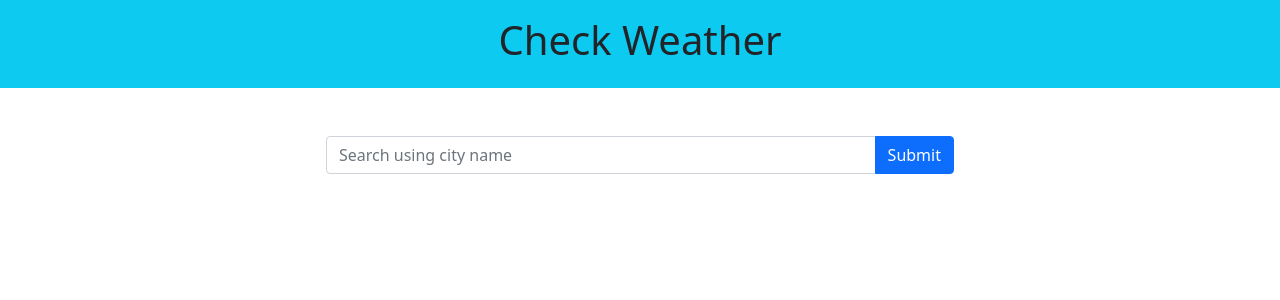
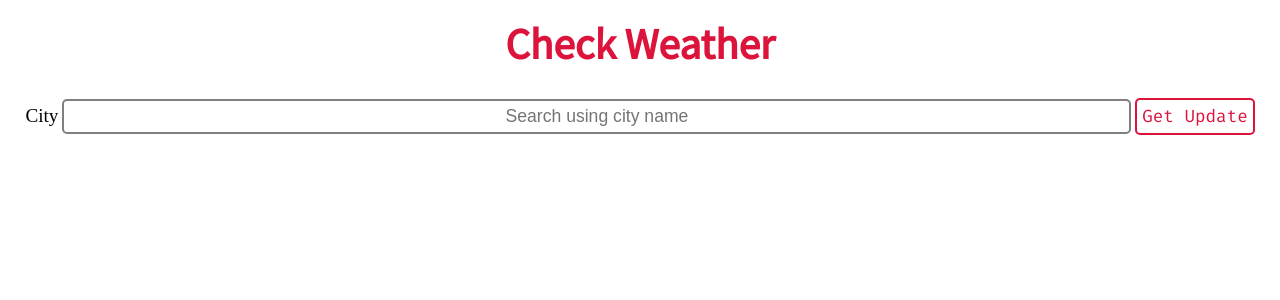
Before and after one commit to vipsh18/weatherdetector, a Django app: page / in a window 1280 px wide. Shown: the top 300 px of the page. Run offline with Django 4.2, Linux system fonts and the light colour scheme.

Commit message:
Add responsiveness

```diff
--- a/templates/index.html
+++ b/templates/index.html
@@ -4,39 +4,158 @@
 		<meta charset="utf-8" />
 		<title>Check Weather</title>
 		<link
-			href="https://cdn.jsdelivr.net/npm/bootstrap@5.1.3/dist/css/bootstrap.min.css"
+			href="https://fonts.googleapis.com/css2?family=Fira+Code&family=Source+Sans+Pro&display=swap"
 			rel="stylesheet"
-			integrity="sha384-1BmE4kWBq78iYhFldvKuhfTAU6auU8tT94WrHftjDbrCEXSU1oBoqyl2QvZ6jIW3"
-			crossorigin="anonymous"
 		/>
-		<!-- JavaScript Bundle with Popper -->
-		<script
-			src="https://cdn.jsdelivr.net/npm/bootstrap@5.1.3/dist/js/bootstrap.bundle.min.js"
-			integrity="sha384-ka7Sk0Gln4gmtz2MlQnikT1wXgYsOg+OMhuP+IlRH9sENBO0LRn5q+8nbTov4+1p"
-			crossorigin="anonymous"
-		></script>
+
+		<style>
+			*,
+			*::before,
+			*::after {
+				box-sizing: border-box;
+				margin: 0;
+				padding: 0;
+				text-align: center;
+			}
+
+			nav {
+				padding: 1.5rem;
+			}
+
+			nav > h1 {
+				font-size: 5rem;
+				font-family: 'Source Sans Pro', sans-serif;
+				color: crimson;
+			}
+
+			#inputAndUpdate {
+				padding: 1.5rem;
+			}
+
+			form > label {
+				font-size: 2rem;
+			}
+
+			form > input {
+				width: 65%;
+				border: 2px solid #808080;
+				height: 2.7rem;
+				border-radius: 5px;
+				font-size: 1.3rem;
+			}
+
+			form > button {
+				border-radius: 5px;
+				font-size: 1.6rem;
+				border: 2px solid crimson;
+				color: crimson;
+				padding: 0.3rem;
+				background-color: white;
+				font-family: 'Fira Code', sans-serif;
+			}
+
+			#weatherUpdate {
+				padding: 2rem;
+				font-size: 3rem;
+				margin-top: 1rem;
+			}
+
+			#weatherUpdateCity {
+				color: aqua;
+			}
+
+			@media screen and (min-width: 768px) {
+				nav {
+					padding: 1rem;
+				}
+
+				nav > h1 {
+					font-size: 3rem;
+				}
+
+				#inputAndUpdate {
+					padding: 1rem;
+				}
+
+				form > label {
+					font-size: 1.5rem;
+				}
+
+				form > input {
+					width: 75%;
+					height: 2.5rem;
+					font-size: 1.2rem;
+				}
+
+				form > button {
+					font-size: 1.3rem;
+				}
+
+				#weatherUpdate {
+					padding: 1.5rem;
+					font-size: 2rem;
+				}
+			}
+
+			@media screen and (min-width: 1000px) {
+				nav > h1 {
+					font-size: 2.7rem;
+				}
+
+				#inputAndUpdate {
+					padding: 0.7rem;
+				}
+
+				form > label {
+					font-size: 1.2rem;
+				}
+
+				form > input {
+					width: 85%;
+					height: 2.2rem;
+					font-size: 1.1rem;
+				}
+
+				form > button {
+					font-size: 1.1rem;
+				}
+
+				#weatherUpdate {
+					padding: 1rem;
+					font-size: 1.6rem;
+				}
+			}
+		</style>
 	</head>
 
 	<body>
-		<nav class="nav justify-content-center p-3 bg-info mb-5">
+		<nav class="nav">
 			<h1>Check Weather</h1>
 		</nav>
-		<div class="row text-center">
-			<form action="" method="post" class="col-lg-6 mb-3 mx-auto">
+
+		<div id="inputAndUpdate">
+			<form action="" method="post">
 				{% csrf_token %}
-				<div class="input-group">
+				<label for="city">City</label>
 				<input
 					type="text"
 					class="form-control"
 					name="city"
+					id="city"
 					placeholder="Search using city name"
+					required
+					value="{{data.cityName | title}}"
 				/>
-					<button class="btn btn-primary" type="submit">Submit</button>
-				</div>
+				<button type="submit">Get Update</button>
 			</form>
-			{% if data.country_code %}
-			<div class="row">
-				<h4>Weather Update for <b>{{city | title}}</b>:</h4>
+
+			{% if data.cod == "200" %}
+			<div id="weatherUpdate">
+				<h4>
+					<span id="weatherUpdateCity"
+						><b>{{data.cityName | title}}</b> Weather Update:</span
+					>
+				</h4>
 				<h5>Country Code : {{data.country_code}}</h5>
 				<h5>Coordinates : {{data.coordinate}}</h5>
 				<h5>Temperature : {{data.celsiusTemp}} {{data.kelvinTemp}}</h5>
@@ -49,6 +168,8 @@
 				<h5>Sunrise: {{data.sunrise}}</h5>
 				<h5>Sunset: {{data.sunset}}</h5>
 			</div>
+			{% elif data.cod == "404" %}
+			<h5>I do not know about any city named {{data.cityName | title}} or similarly.</h5>
 			{% endif %}
 		</div>
 	</body>
--- a/weather/views.py
+++ b/weather/views.py
@@ -8,29 +8,35 @@ import urllib.request
 def index(request):
     if request.method == "POST":
         city = request.POST["city"]
-        apiKey = "cb771e45ac79a4e8e2205c0ce66ff633"
+        apiKey = "f4d6a7640f463a5c53d68ba6d2e41448"
 
         res = urllib.request.urlopen(
             f"http://api.openweathermap.org/data/2.5/weather?q={city}&APPID={apiKey}"
         ).read()
         json_data = json.loads(res)
+        cod = str(json_data["cod"])
 
-        main_json_data = json_data["main"]
-        data = {
-            "country_code": f"{json_data['sys']['country']}",
-            "coordinate": f"{json_data['coord']['lon']}, {json_data['coord']['lat']}",
-            "celsiusTemp": f"{main_json_data['temp'] - 273.15:.1f} °C",
-            "kelvinTemp": f"({main_json_data['temp']} K)",
-            "feelsLikeCelsius": f"{main_json_data['feels_like'] - 273.15:.1f} °C",
-            "feelsLikeKelvin": f"({main_json_data['feels_like']} K)",
-            "pressure": f"{main_json_data['pressure']} hPa",
-            "humidity": f"{main_json_data['humidity']} %",
-            "visibility": f"{json_data['visibility']} m",
-            "windSpeed": f"{json_data['wind']['speed']} mph",
-            "sunrise": f"{datetime.fromtimestamp(json_data['sys']['sunrise'])}",
-            "sunset": f"{datetime.fromtimestamp(json_data['sys']['sunset'])}",
-            "description": f"{json_data['weather'][0]['description']}",
-        }
+        if cod == "200":
+            main_json_data = json_data["main"]
+            data = {
+                "country_code": f"{json_data['sys']['country']}",
+                "coordinate": f"{json_data['coord']['lon']}, {json_data['coord']['lat']}",
+                "celsiusTemp": f"{main_json_data['temp'] - 273.15:.1f} °C",
+                "kelvinTemp": f"({main_json_data['temp']} K)",
+                "feelsLikeCelsius": f"{main_json_data['feels_like'] - 273.15:.1f} °C",
+                "feelsLikeKelvin": f"({main_json_data['feels_like']} K)",
+                "pressure": f"{main_json_data['pressure']} hPa",
+                "humidity": f"{main_json_data['humidity']}%",
+                "visibility": f"{json_data['visibility']} m",
+                "windSpeed": f"{json_data['wind']['speed']} mph",
+                "sunrise": f"{datetime.fromtimestamp(json_data['sys']['sunrise'])} GMT",
+                "sunset": f"{datetime.fromtimestamp(json_data['sys']['sunset'])} GMT",
+                "description": f"{json_data['weather'][0]['main']}",
+                "cityName": json_data["name"],
+                "cod": cod,
+            }
+        elif cod == "404":
+            data = {"cityName": json_data["cityName"], "cod": cod}
     else:
         city = ""
         data = {}
```
Lines whose indentation alone changed are shown as unchanged.
